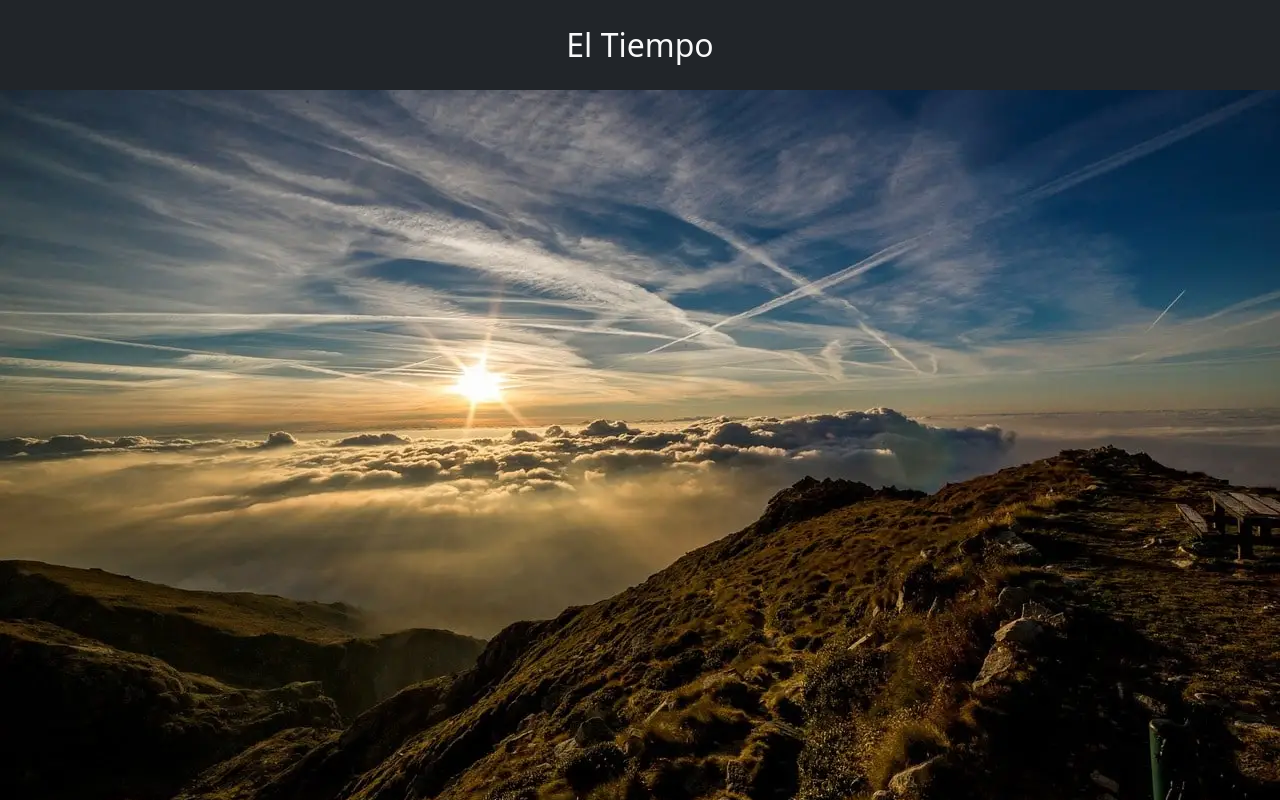
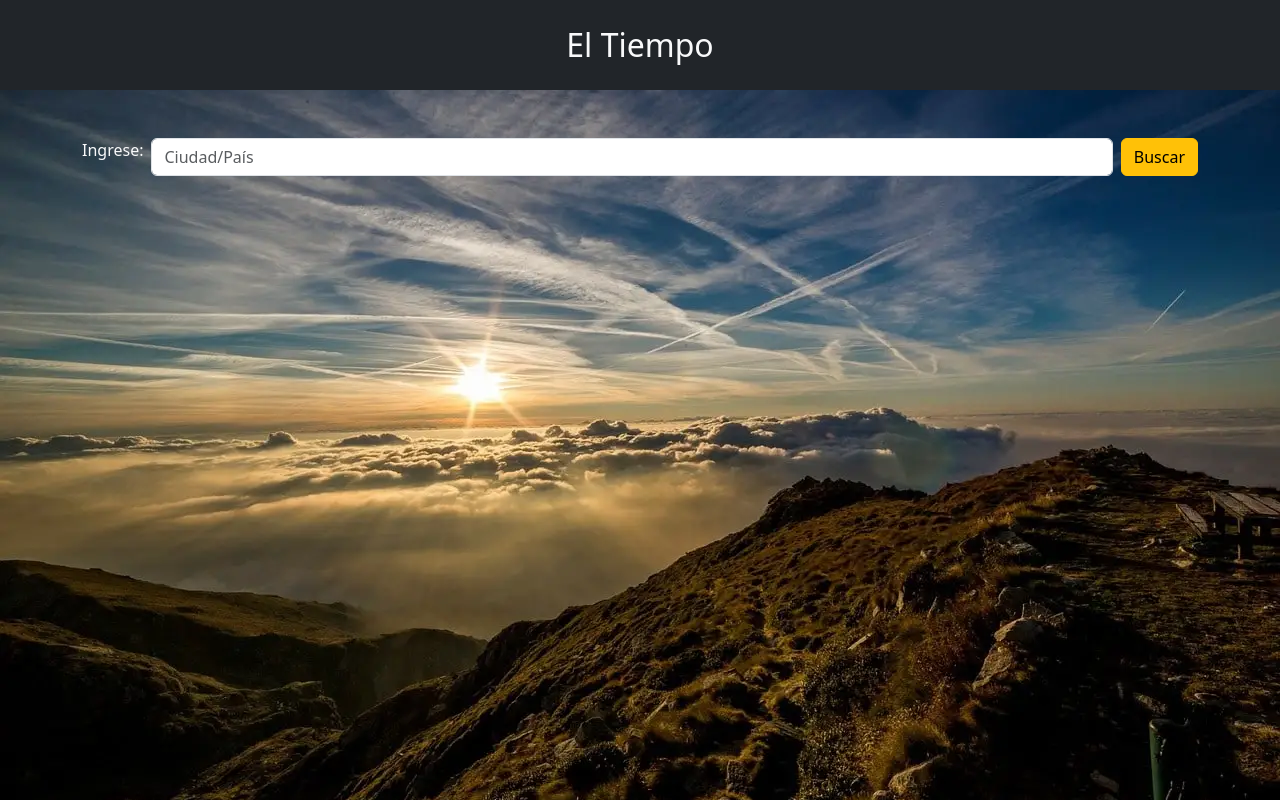
Before and after one commit to 05Vero-S/TpReact-13, a React (Vite) app: page / in a window 1280 px wide. Built offline with nearby package versions, Linux system fonts and the light colour scheme.

Commit message:
agregamos estructura del formulario en componente FormularioClima

```diff
--- a/src/App.jsx
+++ b/src/App.jsx
@@ -1,6 +1,7 @@
 import './App.css'
 import "bootstrap/dist/css/bootstrap.min.css"
 import NavBar from './components/NavBar'
+import FormularioClima from './components/FormularioClima'
 
 function App() {
 
@@ -8,6 +9,7 @@ function App() {
   return (
     <>
       <NavBar/>
+      <FormularioClima/>
 
     </>
   )
--- /dev/null
+++ b/src/components/FormularioClima.jsx
@@ -0,0 +1,20 @@
+import { Button } from 'react-bootstrap';
+import Form from 'react-bootstrap/Form';
+
+
+const FormularioClima = () => {
+    return (
+        <div>
+            <Form className='mx-auto container mt-5'>
+      <Form.Group className="mb-3 d-flex" controlId="exampleForm.ControlInput1">
+        <Form.Label className='text-light'>Ingrese:</Form.Label>
+        <Form.Control type="text" placeholder="Ciudad/País" className='ms-2' />
+        <Button variant="warning" type='submit' className='ms-2'>Buscar</Button>
+      </Form.Group>
+
+    </Form>
+        </div>
+    );
+};
+
+export default FormularioClima;
```
